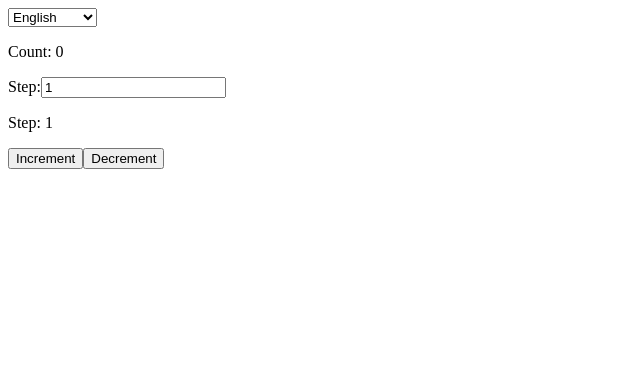
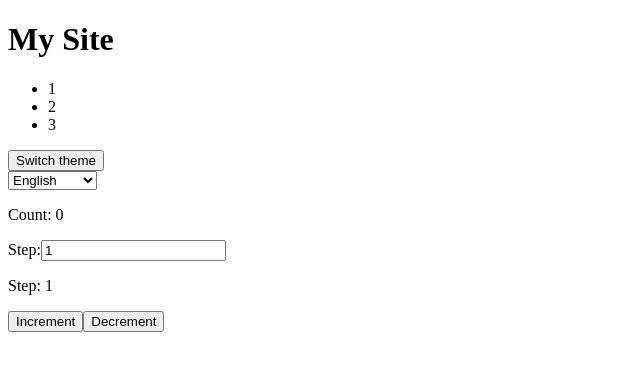
Before and after one commit to ONL-JS-FE2023-1/redux-toolkit, a React (Create React App) app: page / in a window 1280 px wide. Shown: the top 370 px of the page, without its empty margins (0-640 px from the left). Built offline with nearby package versions, Linux system fonts and the light colour scheme.

Commit message:
Add libs for styles + Header skeleton

```diff
--- a/package.json
+++ b/package.json
@@ -7,6 +7,7 @@
     "@testing-library/jest-dom": "^5.17.0",
     "@testing-library/react": "^13.4.0",
     "@testing-library/user-event": "^13.5.0",
+    "classnames": "^2.3.2",
     "react": "^18.2.0",
     "react-dom": "^18.2.0",
     "react-redux": "^8.1.3",
--- a/src/App.js
+++ b/src/App.js
@@ -1,8 +1,12 @@
 import Counter from "./components/Counter";
+import Header from "./components/Header";
 
 function App() {
   return (
-    <Counter />
+    <>
+      <Header />
+      <Counter />
+    </>
   );
 }
 
--- /dev/null
+++ b/src/components/Header/index.js
@@ -0,0 +1,21 @@
+import React from 'react';
+
+const Header = (props) => {
+    return (
+        <header>
+            <h1>My Site</h1>
+            <nav>
+                <ul>
+                    <li>1</li>
+                    <li>2</li>
+                    <li>3</li>
+                </ul>
+            </nav>
+            <div>
+                <button>Switch theme</button>
+            </div>
+        </header>
+    );
+}
+
+export default Header;
```
Also changed, not shown: 1 other file (tests, documents, lock files or other folders).
